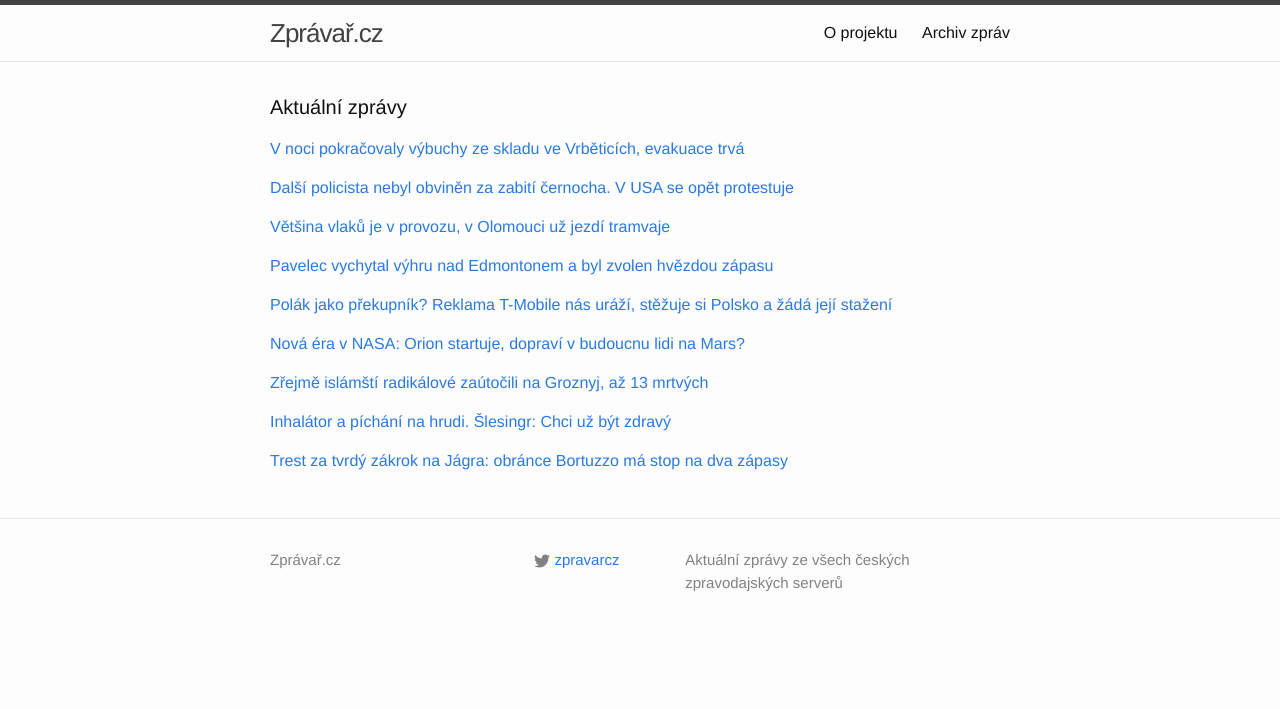
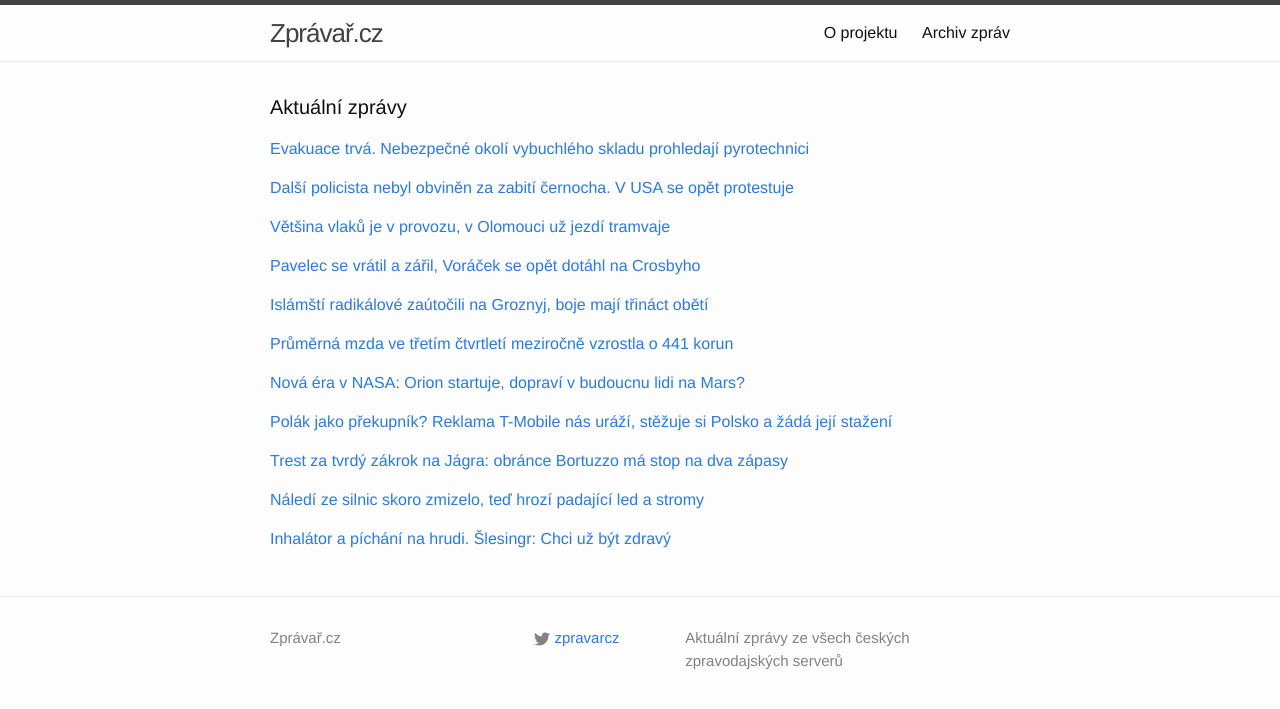
Before and after one commit to adliska/zpravar, a Jekyll site: the page built from index.html, in a window 1280 px wide. Shown: the top 709 px of the page. Built offline with Jekyll 4.4.1, drawn with Linux system fonts in a browser that asks for light colours.

Commit message:
zpravar news update

```diff
--- a/index.html
+++ b/index.html
@@ -5,9 +5,11 @@ layout: default
 <div class="home">
     <h1 class="page-heading">Aktuální zprávy</h1>
 
-<p><a href="javascript:;" onclick="toggle_visibility('zpravy0')">V noci pokračovaly výbuchy ze skladu ve Vrběticích, evakuace trvá</a></p>
+<p><a href="javascript:;" onclick="toggle_visibility('zpravy0')">Evakuace trvá. Nebezpečné okolí vybuchlého skladu prohledají pyrotechnici</a></p>
 <div id="zpravy0" style="display:none">
 <ul>
+<li><a href=http://domaci.ihned.cz/domaci/c1-63212800-evakuace-trva-nebezpecne-okoli-vybuchleho-skladu-prohledaji-pyrotechnici>Evakuace trvá. Nebezpečné okolí vybuchlého skladu prohledají pyrotechnici - domaci.ihned.cz</a></li>
+<li><a href=http://domaci.ihned.cz/domaci/c1-63212800-lide-se-zatim-nevrati-do-svych-domovu-v-okoli-vybuchleho-skladu-na-zlinsku>Lidé se zatím nevrátí do svých domovů v okolí vybuchlého skladu na Zlínsku - domaci.ihned.cz</a></li>
 <li><a href=http://www.ceskatelevize.cz/ct24/regiony/294419-v-noci-pokracovaly-vybuchy-ze-skladu-ve-vrbeticich-evakuace-trva/>V noci pokračovaly výbuchy ze skladu ve Vrběticích, evakuace trvá - www.ceskatelevize.cz</a></li>
 <li><a href=http://www.novinky.cz/domaci/355369-ve-vrbetickem-skladu-to-opet-dunelo-lide-se-nesmi-vratit-domu.html>Ve vrbětickém skladu to opět dunělo, lidé se nesmí vrátit domů - www.novinky.cz</a></li>
 <li><a href=http://zpravy.e15.cz/domaci/udalosti/evakuace-obci-kvuli-vybuchu-skladu-ve-vrbeticich-potrva-i-dnes-1142615>Evakuace obcí kvůli výbuchu skladu ve Vrběticích potrvá i dnes - zpravy.e15.cz</a></li>
@@ -52,45 +54,49 @@ layout: default
 <li><a href=http://www.ceskenoviny.cz/zpravy/zpravy/v-olomouci-rano-vyjely-vsechny-tramvaje-troleje-jsou-bez-namrazy/1154811>V Olomouci ráno vyjely všechny tramvaje, troleje jsou bez námrazy - www.ceskenoviny.cz</a></li>
 <li><a href=http://zpravy.aktualne.cz/regiony/v-olomouci-rano-vyjely-tramvaje-troleje-jsou-bez-namrazy/r~21c6e1e07b7611e4bdad0025900fea04/>V Olomouci ráno vyjely tramvaje, troleje jsou bez námrazy - zpravy.aktualne.cz</a></li>
 </ul>
-</div><p><a href="javascript:;" onclick="toggle_visibility('zpravy3')">Pavelec vychytal výhru nad Edmontonem a byl zvolen hvězdou zápasu</a></p>
+</div><p><a href="javascript:;" onclick="toggle_visibility('zpravy3')">Pavelec se vrátil a zářil, Voráček se opět dotáhl na Crosbyho</a></p>
 <div id="zpravy3" style="display:none">
 <ul>
+<li><a href=http://www.tyden.cz/rubriky/sport/hokej/nhl/pavelec-se-vratil-a-zaril-voracek-se-opet-dotahl-na-crosbyho_326181.html>Pavelec se vrátil a zářil, Voráček se opět dotáhl na Crosbyho - www.tyden.cz</a></li>
 <li><a href=http://www.denik.cz/hokej/pavelec-vychytal-vyhru-nad-edmontonem-a-byl-zvolen-hvezdou-zapasu-20141204.html>Pavelec vychytal výhru nad Edmontonem a byl zvolen hvězdou zápasu - www.denik.cz</a></li>
 <li><a href=http://www.rozhlas.cz/_zprava/ondrej-pavelec-byl-v-nhl-vyhlasen-hvezdou-zapasu-voracek-pomohl-k-bodu--1428153>Ondřej Pavelec byl v NHL vyhlášen hvězdou zápasu, Voráček pomohl k bodu - www.rozhlas.cz</a></li>
 <li><a href=http://hokej.idnes.cz/pavelec-byl-zvolen-hvezdou-zapasu-d5i-/nhl.aspx?c=A141204_071049_nhl_Mkr>Pavelec byl zvolen hvězdou zápasu, Voráček bodově vyrovnal Crosbyho - hokej.idnes.cz</a></li>
 <li><a href=http://www.sportovninoviny.cz/zpravy/pavelec-vychytal-vyhru-nad-edmontonem-a-byl-zvolen-hvezdou-zapasu/1154816>Pavelec vychytal výhru nad Edmontonem a byl zvolen hvězdou zápasu - www.sportovninoviny.cz</a></li>
 <li><a href=http://sport.aktualne.cz/hvezda-zapasu-pavelec-vychytal-v-nhl-vyhru-nad-edmontonem/r~a0b231947b7b11e48477002590604f2e/>Hvězda zápasu. Pavelec vychytal v NHL výhru nad Edmontonem - sport.aktualne.cz</a></li>
 </ul>
-</div><p><a href="javascript:;" onclick="toggle_visibility('zpravy4')">Polák jako překupník? Reklama T-Mobile nás uráží, stěžuje si Polsko a žádá její stažení </a></p>
+</div><p><a href="javascript:;" onclick="toggle_visibility('zpravy4')">Islámští radikálové zaútočili na Groznyj, boje mají třináct obětí</a></p>
 <div id="zpravy4" style="display:none">
 <ul>
-<li><a href=http://www.lidovky.cz/urazite-polaky-ohradilo-se-polsko-proti-ceske-reklame-t-mobile-p74-/media.aspx?c=A141204_083008_ln-media_sk>Polák jako překupník? Reklama T-Mobile nás uráží, stěžuje si Polsko a žádá její stažení  - www.lidovky.cz</a></li>
-<li><a href=http://echo24.cz/a/wnzYd>Polsko si stěžuje na českou reklamu, vadí jí polský překupník - echo24.cz</a></li>
-<li><a href=http://zpravy.aktualne.cz/zahranici/polsko-si-stezuje-na-ceskou-reklamu-na-telefony/r~2eee2e027b8311e4833a0025900fea04/>Poláci si stěžují na českou reklamu na telefony. Uráží je - zpravy.aktualne.cz</a></li>
-<li><a href=http://www.novinky.cz/domaci/355370-polsko-si-stezuje-na-ceskou-reklamu-na-telefony-pry-polaky-urazi.html>Polsko si stěžuje na českou reklamu na telefony, prý Poláky uráží - www.novinky.cz</a></li>
+<li><a href=http://zpravy.idnes.cz/cecensko-utok-groznyj-kavkaz-13-obeti-separatiste-f7p-/zahranicni.aspx?c=A141204_085435_zahranicni_vez>Islámští radikálové zaútočili na Groznyj, boje mají třináct obětí - zpravy.idnes.cz</a></li>
+<li><a href=http://www.ceskenoviny.cz/zpravy/zpravy/zrejme-islamsti-radikalove-zautocili-na-groznyj-az-13-mrtvych/1154802>Zřejmě islámští radikálové zaútočili na Groznyj, až 13 mrtvých - www.ceskenoviny.cz</a></li>
+<li><a href=http://echo24.cz/a/wgZFG>Islámští radikálové v noci zaútočili na Groznyj, až 13 mrtvých - echo24.cz</a></li>
+<li><a href=http://zpravy.aktualne.cz/zahranici/ozbrojenci-v-cecenskem-groznem-zastrelili-tri-policisty/r~8dd42c3c7b7911e4833a0025900fea04/>Ozbrojenci v čečenském Grozném zastřelili tři policisty - zpravy.aktualne.cz</a></li>
+<li><a href=http://www.ceskenoviny.cz/zpravy/zpravy/ozbrojenci-v-groznem-pry-zabili-tri-policisty/1154802>Ozbrojenci v Grozném prý zabili tři policisty - www.ceskenoviny.cz</a></li>
 </ul>
-</div><p><a href="javascript:;" onclick="toggle_visibility('zpravy5')">Nová éra v NASA: Orion startuje, dopraví v budoucnu lidi na Mars?</a></p>
+</div><p><a href="javascript:;" onclick="toggle_visibility('zpravy5')">Průměrná mzda ve třetím čtvrtletí meziročně vzrostla o 441 korun</a></p>
 <div id="zpravy5" style="display:none">
+<ul>
+<li><a href=http://www.novinky.cz/domaci/355379-prumerna-mzda-ve-tretim-ctvrtleti-mezirocne-vzrostla-o-441-korun.html>Průměrná mzda ve třetím čtvrtletí meziročně vzrostla o 441 korun - www.novinky.cz</a></li>
+<li><a href=http://byznys.ihned.cz/zpravodajstvi-cesko/c1-63212790-prumerna-mzda-stopla-o-441-korun-na-25-219-analytici-ocekavali-silnejsi-rust>Průměrná mzda stopla o 441 korun na 25219. Analytici očekávali silnější růst - byznys.ihned.cz</a></li>
+<li><a href=http://ekonomika.idnes.cz/prumerna-mzda-stoupla-o-441-korun-daf-/ekonomika.aspx?c=A141204_091924_ekonomika_fih>Průměrná mzda stoupla o 441 korun na 25 219 korun - ekonomika.idnes.cz</a></li>
+<li><a href=http://zpravy.aktualne.cz/ekonomika/mzdy-v-cesku-stouply-o-procento-i-po-odecteni-inflace/r~6dd088f07b8c11e4833a0025900fea04/>Mzdy v Česku stouply o procento. I po odečtení inflace - zpravy.aktualne.cz</a></li>
+<li><a href=http://zpravy.e15.cz/burzy-a-trhy/makroekonomicka-data/prumerna-mzda-stoupla-na-25-219-korun-analytici-cekali-vic-1142624>Průměrná mzda stoupla na 25 219 korun. Analytici čekali víc - zpravy.e15.cz</a></li>
+</ul>
+</div><p><a href="javascript:;" onclick="toggle_visibility('zpravy6')">Nová éra v NASA: Orion startuje, dopraví v budoucnu lidi na Mars?</a></p>
+<div id="zpravy6" style="display:none">
 <ul>
 <li><a href=http://www.ceskatelevize.cz/ct24/svet/294320-nova-era-v-nasa-orion-startuje-dopravi-v-budoucnu-lidi-na-mars/>Nová éra v NASA: Orion startuje, dopraví v budoucnu lidi na Mars? - www.ceskatelevize.cz</a></li>
 <li><a href=http://www.ceskenoviny.cz/zpravy/zpravy/novou-vesmirnou-lod-nasa-orion-proveri-prvni-testovaci-let/1154800>Novou vesmírnou loď NASA Orion prověří první testovací let - www.ceskenoviny.cz</a></li>
 <li><a href=http://e-svet.e15.cz/technika/prvni-krok-na-ceste-k-marsu-nasa-otestuje-lod-orion-1142380>První krok na cestě k Marsu. NASA otestuje loď Orion - e-svet.e15.cz</a></li>
 <li><a href=http://zpravy.aktualne.cz/zahranici/nasa-vyzkousi-orion-lod-ktera-ma-dopravit-lidi-na-mars/r~1ece86ec7ada11e4b0c4002590604f2e/>Američané vyzkouší Orion. Loď, která dopraví lidi na Mars - zpravy.aktualne.cz</a></li>
 </ul>
-</div><p><a href="javascript:;" onclick="toggle_visibility('zpravy6')">Zřejmě islámští radikálové zaútočili na Groznyj, až 13 mrtvých</a></p>
-<div id="zpravy6" style="display:none">
-<ul>
-<li><a href=http://www.ceskenoviny.cz/zpravy/zpravy/zrejme-islamsti-radikalove-zautocili-na-groznyj-az-13-mrtvych/1154802>Zřejmě islámští radikálové zaútočili na Groznyj, až 13 mrtvých - www.ceskenoviny.cz</a></li>
-<li><a href=http://echo24.cz/a/wgZFG>Islámští radikálové v noci zaútočili na Groznyj, až 13 mrtvých - echo24.cz</a></li>
-<li><a href=http://zpravy.aktualne.cz/zahranici/ozbrojenci-v-cecenskem-groznem-zastrelili-tri-policisty/r~8dd42c3c7b7911e4833a0025900fea04/>Ozbrojenci v čečenském Grozném zastřelili tři policisty - zpravy.aktualne.cz</a></li>
-<li><a href=http://www.ceskenoviny.cz/zpravy/zpravy/ozbrojenci-v-groznem-pry-zabili-tri-policisty/1154802>Ozbrojenci v Grozném prý zabili tři policisty - www.ceskenoviny.cz</a></li>
-</ul>
-</div><p><a href="javascript:;" onclick="toggle_visibility('zpravy7')">Inhalátor a píchání na hrudi. Šlesingr: Chci už být zdravý</a></p>
+</div><p><a href="javascript:;" onclick="toggle_visibility('zpravy7')">Polák jako překupník? Reklama T-Mobile nás uráží, stěžuje si Polsko a žádá její stažení </a></p>
 <div id="zpravy7" style="display:none">
 <ul>
-<li><a href=http://sport.aktualne.cz/inhalator-a-pichani-na-hrudi-slesingr-chci-uz-byt-zdravy/r~a597dc2c7b7611e4845a002590604f2e/>Inhalátor a píchání na hrudi. Šlesingr: Chci už být zdravý - sport.aktualne.cz</a></li>
-<li><a href=http://sport.aktualne.cz/inhalator-a-pichani-na-hrudniku-slesingr-prekonal-sam-sebe/r~a597dc2c7b7611e4845a002590604f2e/>Inhalátor a píchání na hrudníku. Šlesingr překonal sám sebe - sport.aktualne.cz</a></li>
-<li><a href=http://www.tyden.cz/rubriky/sport/zimni-sporty/nepatrim-do-stareho-zeleza-vzkazal-slesingr-boji-se-ale-o-zdravi_326166.html>Nepatřím do starého železa, vzkázal Šlesingr. Bojí se ale o zdraví - www.tyden.cz</a></li>
+<li><a href=http://www.lidovky.cz/urazite-polaky-ohradilo-se-polsko-proti-ceske-reklame-t-mobile-p74-/media.aspx?c=A141204_083008_ln-media_sk>Polák jako překupník? Reklama T-Mobile nás uráží, stěžuje si Polsko a žádá její stažení  - www.lidovky.cz</a></li>
+<li><a href=http://echo24.cz/a/wnzYd>Polsko si stěžuje na českou reklamu, vadí jí polský překupník - echo24.cz</a></li>
+<li><a href=http://zpravy.aktualne.cz/zahranici/polsko-si-stezuje-na-ceskou-reklamu-na-telefony/r~2eee2e027b8311e4833a0025900fea04/>Poláci si stěžují na českou reklamu na telefony. Uráží je - zpravy.aktualne.cz</a></li>
+<li><a href=http://www.novinky.cz/domaci/355370-polsko-si-stezuje-na-ceskou-reklamu-na-telefony-pry-polaky-urazi.html>Polsko si stěžuje na českou reklamu na telefony, prý Poláky uráží - www.novinky.cz</a></li>
 </ul>
 </div><p><a href="javascript:;" onclick="toggle_visibility('zpravy8')">Trest za tvrdý zákrok na Jágra: obránce Bortuzzo má stop na dva zápasy</a></p>
 <div id="zpravy8" style="display:none">
@@ -99,4 +105,18 @@ layout: default
 <li><a href=http://sport.aktualne.cz/bek-bortuzzo-nesmi-hrat-dva-zapasy-jagr-bude-v-poradku/r~ba3afdfa7b7e11e48ee3002590604f2e/>Bek Bortuzzo nesmí hrát dva zápasy, Jágr bude v pořádku - sport.aktualne.cz</a></li>
 <li><a href=http://www.sportovninoviny.cz/zpravy/obrance-bortuzzo-nesmi-za-zakrok-na-jagra-hrat-dva-zapasy/1154825>Obránce Bortuzzo nesmí za zákrok na Jágra hrát dva zápasy - www.sportovninoviny.cz</a></li>
 </ul>
+</div><p><a href="javascript:;" onclick="toggle_visibility('zpravy9')">Náledí ze silnic skoro zmizelo, teď hrozí padající led a stromy</a></p>
+<div id="zpravy9" style="display:none">
+<ul>
+<li><a href=http://zpravy.idnes.cz/silnice-ledovka-aktualni-stav-dka-/domaci.aspx?c=A141204_073814_domaci_skr>Náledí ze silnic skoro zmizelo, teď hrozí padající led a stromy - zpravy.idnes.cz</a></li>
+<li><a href=http://www.ceskenoviny.cz/zpravy/zpravy/prehled-sjizdnosti-silnic-v-jednotlivych-krajich/1154817>Přehled sjízdnosti silnic v jednotlivých krajích - www.ceskenoviny.cz</a></li>
+<li><a href=http://www.denik.cz/z_domova/ridici-pozor-na-zlinsku-je-mlha-na-plzensku-a-morave-padaji-stromy-20141204.html>Řidiči pozor! Na Zlínsku je mlha, na Plzeňsku a Moravě padají stromy - www.denik.cz</a></li>
+</ul>
+</div><p><a href="javascript:;" onclick="toggle_visibility('zpravy10')">Inhalátor a píchání na hrudi. Šlesingr: Chci už být zdravý</a></p>
+<div id="zpravy10" style="display:none">
+<ul>
+<li><a href=http://sport.aktualne.cz/inhalator-a-pichani-na-hrudi-slesingr-chci-uz-byt-zdravy/r~a597dc2c7b7611e4845a002590604f2e/>Inhalátor a píchání na hrudi. Šlesingr: Chci už být zdravý - sport.aktualne.cz</a></li>
+<li><a href=http://sport.aktualne.cz/inhalator-a-pichani-na-hrudniku-slesingr-prekonal-sam-sebe/r~a597dc2c7b7611e4845a002590604f2e/>Inhalátor a píchání na hrudníku. Šlesingr překonal sám sebe - sport.aktualne.cz</a></li>
+<li><a href=http://www.tyden.cz/rubriky/sport/zimni-sporty/nepatrim-do-stareho-zeleza-vzkazal-slesingr-boji-se-ale-o-zdravi_326166.html>Nepatřím do starého železa, vzkázal Šlesingr. Bojí se ale o zdraví - www.tyden.cz</a></li>
+</ul>
 </div></div>
```
